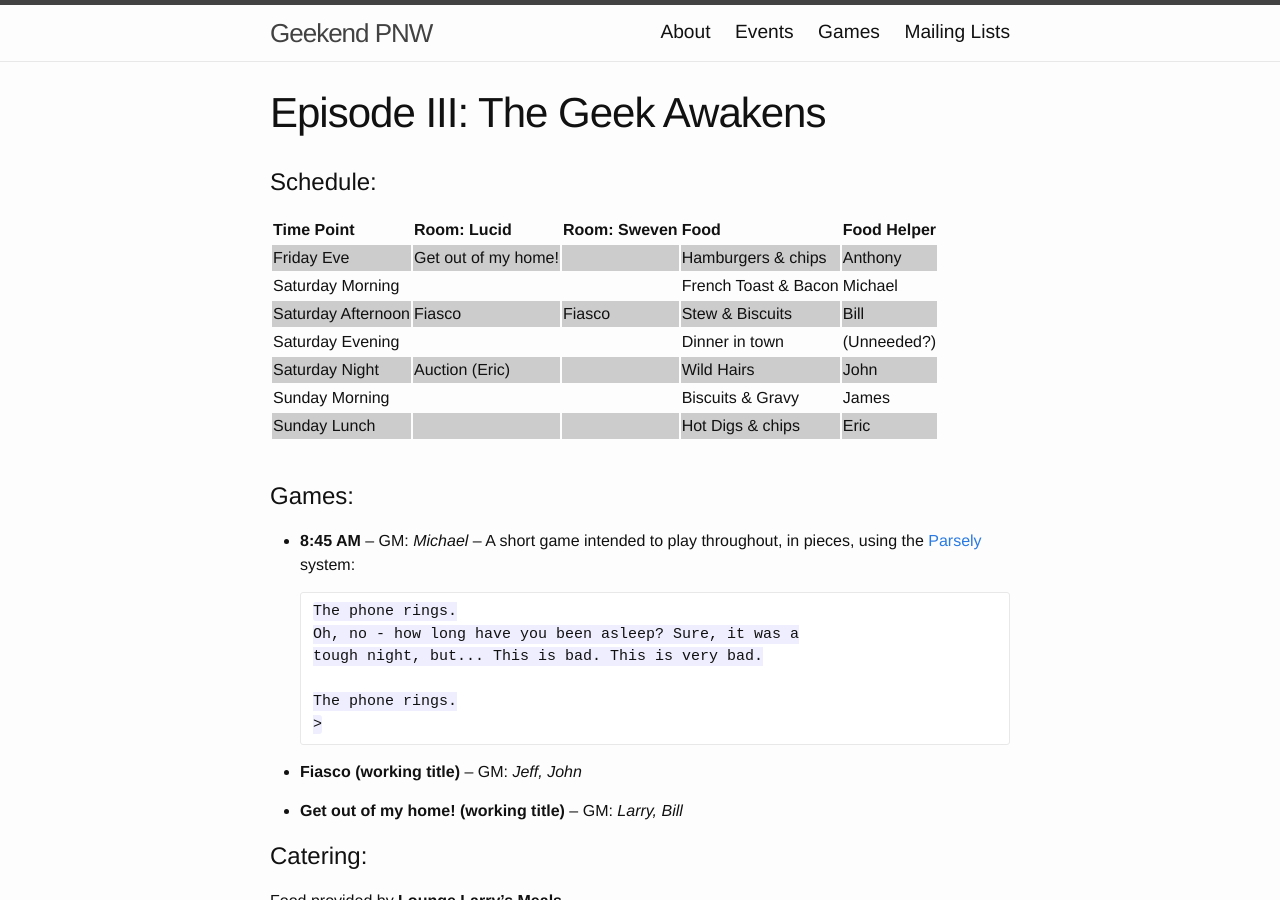
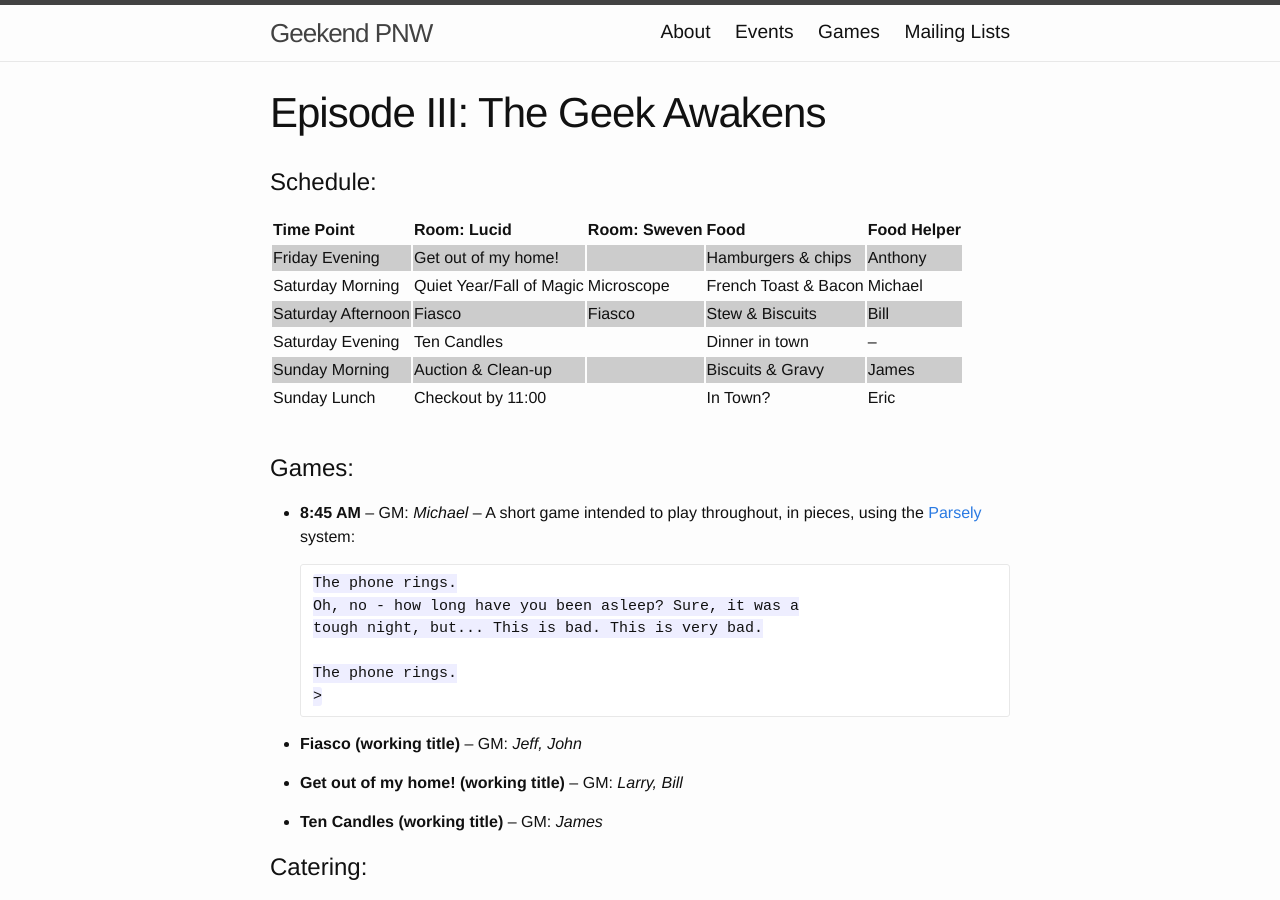
Before and after one commit to Geekend-PNW/geekend-pnw.github.com, a Jekyll site: the page built from events/2016-06-geekend.md, in a window 1280 px wide and 900 px high. Built offline with Jekyll 4.4.1, drawn with Linux system fonts in a browser that asks for light colours.

Commit message:
updating schedule

```diff
--- a/_data/games.yml
+++ b/_data/games.yml
@@ -74,3 +74,9 @@
 
   gm: [ "Michael", ]
   events: 2016-06
+
+-
+  name: "Ten Candles (working title)"
+  abstract:
+  gm: "James"
+  events: 2016-06
--- a/events/2016-06-geekend.md
+++ b/events/2016-06-geekend.md
@@ -7,15 +7,14 @@ event: 2016-06
 
 # Schedule:
 
-| Time Point         | Room: Lucid          | Room: Sweven         | Food                 | Food Helper |
-|:-------------------|:---------------------|:---------------------|:---------------------|:------------|
-| Friday Eve         | Get out of my home!  |                      | Hamburgers & chips   | Anthony     |
-| Saturday Morning   |                      |                      | French Toast & Bacon | Michael     |
-| Saturday Afternoon | Fiasco               | Fiasco               | Stew & Biscuits      | Bill        |
-| Saturday Evening   |                      |                      | Dinner in town       | (Unneeded?) |
-| Saturday Night     | Auction (Eric)       |                      | Wild Hairs           | John        |
-| Sunday Morning     |                      |                      | Biscuits & Gravy     | James       |
-| Sunday Lunch       |                      |                      | Hot Digs & chips     | Eric        |
+| Time Point         | Room: Lucid              | Room: Sweven         | Food                 | Food Helper |
+|:-------------------|:-------------------------|:---------------------|:---------------------|:------------|
+| Friday Evening     | Get out of my home!      |                      | Hamburgers & chips   | Anthony     |
+| Saturday Morning   | Quiet Year/Fall of Magic | Microscope           | French Toast & Bacon | Michael     |
+| Saturday Afternoon | Fiasco                   | Fiasco               | Stew & Biscuits      | Bill        |
+| Saturday Evening   | Ten Candles              |                      | Dinner in town       | --          |
+| Sunday Morning     | Auction & Clean-up       |                      | Biscuits & Gravy     | James       |
+| Sunday Lunch       | Checkout by 11:00        |                      | In Town?             | Eric        |
 
 # Games:
 {% include game-list.md %}
```
